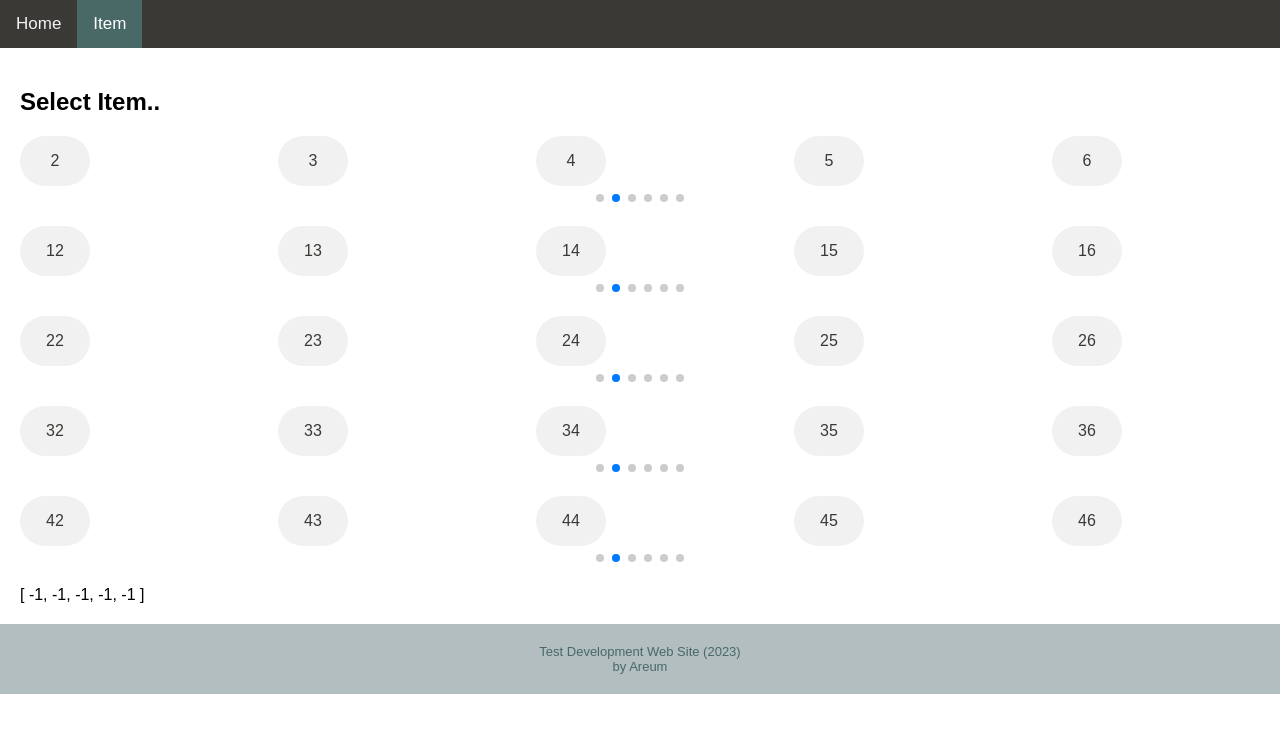
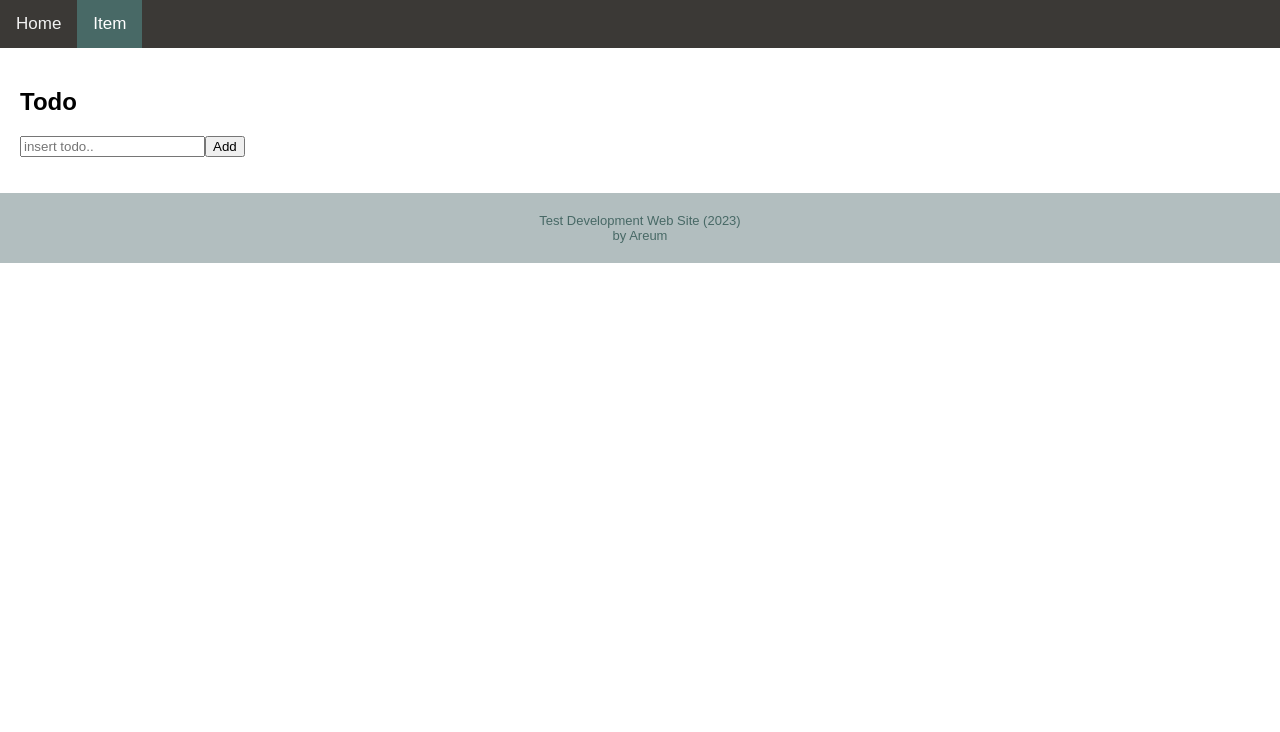
Before and after one commit to hi-aa/vue3-homepage-project, a Vue app: page /item in a window 1280 px wide. Shown: the top 732 px of the page. Built offline with nearby package versions, Linux system fonts and the light colour scheme.

Commit message:
todo 진행중

```diff
--- a/src/views/ItemView.vue
+++ b/src/views/ItemView.vue
@@ -1,55 +1,57 @@
 <template>
 	<div class="contents">
-		<h2>Select Item..</h2>
-		<div
-			v-for="({ question }, index) in questions"
-			:key="index"
-			class="item-group"
-		>
-			<swiper
-				:slides-per-view="5"
-				:space-between="50"
-				:modules="[Navigation, Pagination, Autoplay]"
-				:pagination="{ clickable: true }"
-				:autoplay="{ delay: 3000, disableOnInteraction: true }"
-				@swiper="onSwiper"
-				@click="onSlideClick"
-			>
-				<swiper-slide v-for="item in question" :key="item">
-					<span
-						class="item"
-						:class="{ selected: answers[index] == item }"
-						@click="answers[index] = item"
-					>
-						{{ item }}
-					</span>
-				</swiper-slide>
-			</swiper>
-		</div>
-		{{ answers }}
+		<h2>Todo</h2>
+		<input
+			v-model="todoTxt"
+			placeholder="insert todo.."
+			@keyup.enter="addList"
+		/>
+		<button @click="addList">Add</button>
+
+		<ul>
+			<li v-for="(todo, idx) in todoList" :key="idx" @click="setEditMode(idx)">
+				<input
+					ref="todoRefs"
+					:value="todo"
+					:disabled="idx !== editIdx"
+					@blur="editExit(idx)"
+				/>
+				<button @click="deleteList(idx)">Delete</button>
+			</li>
+		</ul>
 	</div>
 </template>
 
 <script setup>
-import { Swiper, SwiperSlide } from 'swiper/vue';
-import { Navigation, Pagination, Autoplay } from 'swiper';
-
 import { ref } from 'vue';
 
-const questions = [
-	{ question: [1, 2, 3, 4, 5, 6, 7, 8, 9, 10] },
-	{ question: [11, 12, 13, 14, 15, 16, 17, 18, 19, 20] },
-	{ question: [21, 22, 23, 24, 25, 26, 27, 28, 29, 30] },
-	{ question: [31, 32, 33, 34, 35, 36, 37, 38, 39, 40] },
-	{ question: [41, 42, 43, 44, 45, 46, 47, 48, 49, 50] },
-];
-const answers = ref([-1, -1, -1, -1, -1]);
+const todoTxt = ref('');
+const todoList = ref([]);
+const editIdx = ref(-1);
+const todoRefs = ref([]);
 
-const onSwiper = swiper => {
-	console.log(swiper);
+// todo 추가
+const addList = () => {
+	if (!todoTxt.value) return;
+
+	todoList.value.push(todoTxt.value);
+	todoTxt.value = '';
 };
-const onSlideClick = swiper => {
-	swiper.autoplay.stop();
+
+// todo 수정
+const setEditMode = idx => {
+	editIdx.value = idx;
+	todoRefs.value[idx].focus(); // TODO: focus가 잘 안먹음
+};
+
+// todo 수정 종료
+const editExit = idx => {
+	console.log('blur>>', idx); // TODO: 수정 종료 시 disabled
+};
+
+// todo 삭제
+const deleteList = idx => {
+	todoList.value.splice(idx, 1);
 };
 </script>
 
@@ -57,26 +59,4 @@ const onSlideClick = swiper => {
 .contents {
 	padding: 20px;
 }
-.item-group {
-	margin: 10px auto;
-}
-.swiper-slide {
-	height: 80px;
-}
-.item {
-	width: 70px;
-	text-align: center;
-	display: inline-block;
-	padding: 0 25px;
-	height: 50px;
-	font-size: 16px;
-	line-height: 50px;
-	border-radius: 25px;
-	background-color: #f1f1f1;
-	color: #3b3936;
-}
-.selected {
-	background-color: #486966;
-	color: white;
-}
 </style>
```
